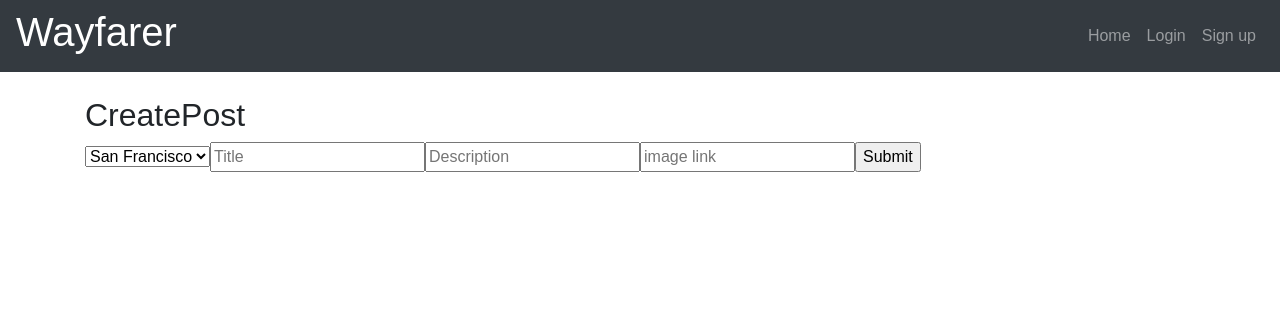
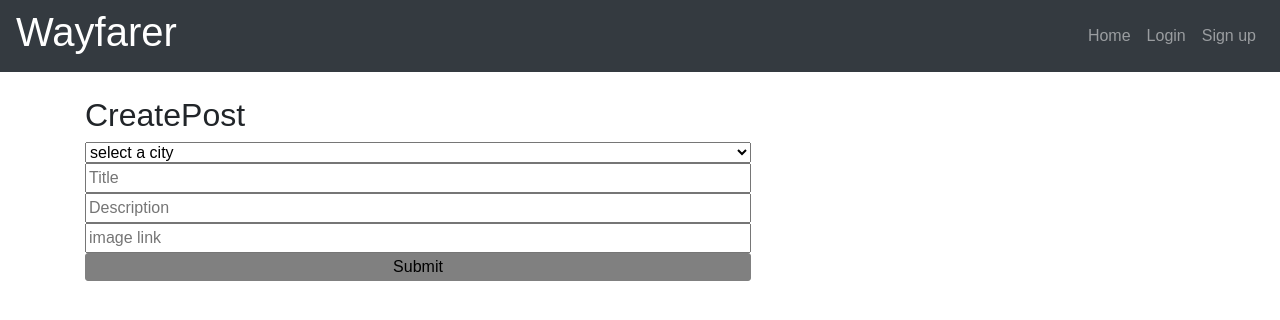
Before and after one commit to RP2/WayfarerProject, a React (Create React App) app in the folder wayfarer/: page /createpost in a window 1280 px wide. Shown: the top 320 px of the page. Built offline with nearby package versions, Linux system fonts and the light colour scheme; no server answers.

Commit message:
creat Post functionality done

```diff
--- a/wayfarer/src/components/Auth/Login.js
+++ b/wayfarer/src/components/Auth/Login.js
@@ -1,38 +1,36 @@
 import React, { Component } from "react";
 import Model from "../../model/loginModel";
 
-
 class Login extends Component {
-    onSubmit = (event) => {
-        console.log('in submit', this.refs.username.value, this.refs.password.value);
+  onSubmit = event => {
+    console.log(
+      "in submit",
+      this.refs.username.value,
+      this.refs.password.value
+    );
     event.preventDefault();
-        Model.login(this.refs.username.value, this.refs.password.value)
-        .then( (res) => {
-            console.log('res', res.data);
-            if(res.status===404){
-                console.log('request failed')
+    Model.login(this.refs.username.value, this.refs.password.value).then(
+      res => {
+        console.log("res", res.data);
+        if (res.status === 404) {
+          console.log("request failed");
         }
         localStorage.setItem("username", res.data.username);
+        localStorage.setItem("userId", res.data._id);
+        console.log("RESPONSE:", res.data.username, res.data._id);
         this.props.setAuth(res.data.username);
-            this.props.history.push("/profile")
-         });
+        this.props.history.push("/profile");
       }
+    );
+  };
 
   render() {
     return (
       <div className="Login">
         <h2>Login</h2>
         <form onSubmit={this.onSubmit} className="registerForm">
-                <input
-                    type="text"
-                    ref = "username"
-                    placeholder="Username"
-                />
-                <input
-                    type="text"
-                    ref = "password"
-                    placeholder="Password"
-                />
+          <input type="text" ref="username" placeholder="Username" />
+          <input type="text" ref="password" placeholder="Password" />
           <input type="submit" value="Submit" />
         </form>
       </div>
--- a/wayfarer/src/components/Auth/Signup.js
+++ b/wayfarer/src/components/Auth/Signup.js
@@ -1,45 +1,38 @@
-import React, { Component } from 'react'
+import React, { Component } from "react";
 import Model from "../../model/signupModel";
 
 class Signup extends Component {
-
-    onSubmit = (event) => {
+  onSubmit = event => {
     event.preventDefault();
-        if (this.refs.password.value === this.refs.confirmpassword.value){
-            Model.signup(this.refs.username.value, this.refs.password.value).then( (res) => {
-                console.log('res', res.data);
-                if(res.status===404){
-                    console.log('request failed')
+    if (this.refs.password.value === this.refs.confirmpassword.value) {
+      Model.signup(this.refs.username.value, this.refs.password.value).then(
+        res => {
+          console.log("res", res.data);
+          if (res.status === 404) {
+            console.log("request failed");
           }
           localStorage.setItem("username", res.data.username);
+          localStorage.setItem("userId", res.data._id);
+          console.log("RESPONSE:", res.data.username, res.data._id);
           this.props.setAuth(res.data.username);
           this.props.history.push("/profile");
-            });
-
+        }
+      );
     } else {
-            console.log('passwords do not match');
+      console.log("passwords do not match");
     }
-    }
-
+  };
 
   render() {
     return (
       <div className="Signup">
         <h2>Signup</h2>
         <form onSubmit={this.onSubmit} className="registerForm">
+          <input type="text" ref="username" placeholder="Username" />
+          <input type="text" ref="password" placeholder="Password" />
           <input
             type="text"
-                    ref = "username"
-                    placeholder="Username"
-                />
-                <input
-                    type="text"
-                    ref = "password"
-                    placeholder="Password"
-                />
-                <input
-                    type="text"
-                    ref = "confirmpassword"
+            ref="confirmpassword"
             placeholder="Confirm Password"
           />
           <input type="submit" value="Submit" />
--- a/wayfarer/src/components/Browse/CityView.js
+++ b/wayfarer/src/components/Browse/CityView.js
@@ -1,9 +1,5 @@
 import React, { Component } from "react";
 import { Link } from "react-router-dom";
-// import London from "../../images/london.jpg";
-// import Paris from "../../images/paris.jpg";
-// import SF from "../../images/sf.jpg";
-// import Tokyo from "../../images/tokyo.jpg";
 import Model from "../../model/cityPosts";
 // import FindCityId from "../../model/findCityId";
 
--- a/wayfarer/src/components/Browse/CreatePost.js
+++ b/wayfarer/src/components/Browse/CreatePost.js
@@ -1,27 +1,97 @@
-import React, { Component } from 'react'
+import React, { Component } from "react";
+import Model from "../../model/createPost";
+import GetCity from "../../model/findCityId";
 
 class CreatePost extends Component {
+  state = {
+    cities: [],
+    selectedCity: "",
+    cityId: "",
+    userId: ""
+  };
 
-    onSubmit = (event) => {
-        event.preventDefault();
-        this.props.history.push("/browse")
+  componentDidMount() {
+    let userId = localStorage.getItem("userId");
+    this.setState({ userId });
+    console.log("FROM COMPONENT DID MOUNT:", userId);
+    GetCity.getCities().then(res => {
+      console.log(res.data);
+      this.setState({ cities: res.data });
+    });
   }
 
+  citySelect = event => {
+    this.setState({ selectedCity: event.target.value });
+    // console.log("CitySelect", selected);
+    // SET TIMEOUT
+    setTimeout(() => {
+      this.state.cities.forEach(city => {
+        console.log(this.state.selectedCity);
+        if (this.state.selectedCity === city.name) {
+          console.log("CitySelect", city._id);
+          this.setState({ cityId: city._id });
+        }
+      });
+    }, 100);
+  };
+
+  onSubmit = event => {
+    event.preventDefault();
+    console.log(
+      "onSubmit, reference values: ",
+      this.refs.title.value,
+      this.refs.text.value,
+      this.refs.img.value,
+      this.state.selectedCity,
+      "userId:",
+      this.state.userId
+    );
+
+    // userId, title, text, city, img;
+    Model.create({
+      userId: this.state.userId,
+      city: this.state.cityId,
+      title: this.refs.title.value,
+      text: this.refs.text.value,
+      user: this.state.userId,
+      img: this.refs.img.value
+    }).then(res => {
+      if (res.status === 404) {
+        console.log("request to create post failed");
+      }
+    });
+    this.props.history.push("/browse");
+  };
+
   render() {
+    // console.log("CitySelect", this.state.cityId);
     return (
       <div className="CreatePost">
         <h2>CreatePost</h2>
-            <form onSubmit={this.onSubmit}>
-                <select name="City">
-                    <option value="SanFrancisco">San Francisco</option>
-                    <option value="London">London</option>
-                    <option value="France">France</option>
-                    <option value="Tokyo">Tokyo</option>
+        <form id="postForm" onSubmit={this.onSubmit}>
+          <select
+            onChange={this.citySelect}
+            value={this.state.selectedCity}
+            name="City"
+          >
+            <option>select a city</option>
+            <option ref="San Francisco" value="San Francisco">
+              San Francisco
+            </option>
+            <option ref="London" value="London">
+              London
+            </option>
+            <option ref="France" value="France">
+              France
+            </option>
+            <option ref="Tokyo" value="Tokyo">
+              Tokyo
+            </option>
           </select>
-                <input type="text" placeholder="Title"/>
-                <input type="textfield" placeholder="Description"/>
-                <input type="text" placeholder="image link" />
-                <input type="submit" value="Submit" />
+          <input type="text" ref="title" placeholder="Title" />
+          <input type="textfield" ref="text" placeholder="Description" />
+          <input type="text" ref="img" placeholder="image link" />
+          <input id="post" type="submit" value="Submit" />
         </form>
       </div>
     );
--- a/wayfarer/src/index.css
+++ b/wayfarer/src/index.css
@@ -87,6 +87,22 @@ h1 {
   color: gray;
 }
 
+#postForm {
+  display: flex;
+  flex-direction: column;
+  width: 60%;
+}
+
+#post {
+  border: 1px solid gray;
+  border-radius: 3px;
+  -webkit-border-radius: 3px;
+  -moz-border-radius: 3px;
+  -ms-border-radius: 3px;
+  -o-border-radius: 3px;
+  background: gray;
+}
+
 .cityview {
   float: left;
 }
--- a/wayfarer/src/model/createPost.js
+++ b/wayfarer/src/model/createPost.js
@@ -1,17 +1,12 @@
 import axios from "axios";
 
 class createPost {
-  static create(username) {
+  static create(user) {
     let request = axios.post(
-      `http://localhost:4000/api/users/${username}/post`,
-      {
-        user: username,
-        title: title,
-        text: text,
-        city: city,
-        img: img
-      }
+      `http://localhost:4000/api/users/${user.userId}/post`,
+      user
     );
+    console.log(request);
     return request;
   }
 }
```
Also changed, not shown: wayfarer/src/components/Browse/Browse.js (+9 -5 lines), 2 other files (tests, documents, lock files or other folders). Lines whose indentation alone changed are shown as unchanged.
